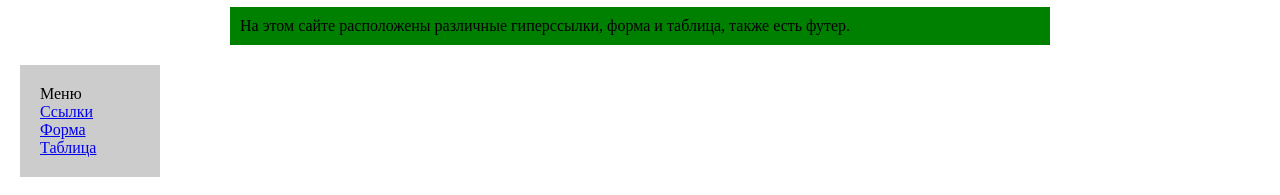
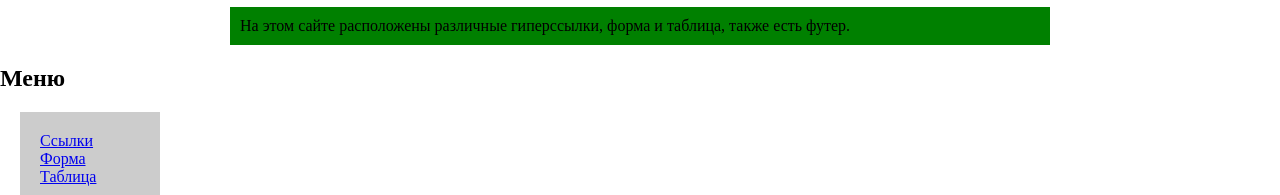
Before and after one commit to Vikkkaaa123/githab.io, a plain HTML site: page index.html in a window 1280 px wide. Shown: the part 143-338 px from the top of the page. Drawn offline with Linux system fonts and the light colour scheme.

Commit message:
Update index.html

```diff
--- a/index.html
+++ b/index.html
@@ -15,10 +15,10 @@
     На этом сайте расположены различные гиперссылки, форма и таблица, также есть футер.
     </div>
 
+     <h2>Меню</h2>
      <div style="width:100px; background-color:#ccc; margin:20px; padding:20px;">
       <span style="background-color:#ccc;">
-Меню
-<br><a href="index.html#ss">Ссылки</a></br>
+<a href="index.html#ss">Ссылки</a>
 <a href="index.html#ff">Форма</a>
 <a href="index.html#tt">Таблица</a>
 
```
